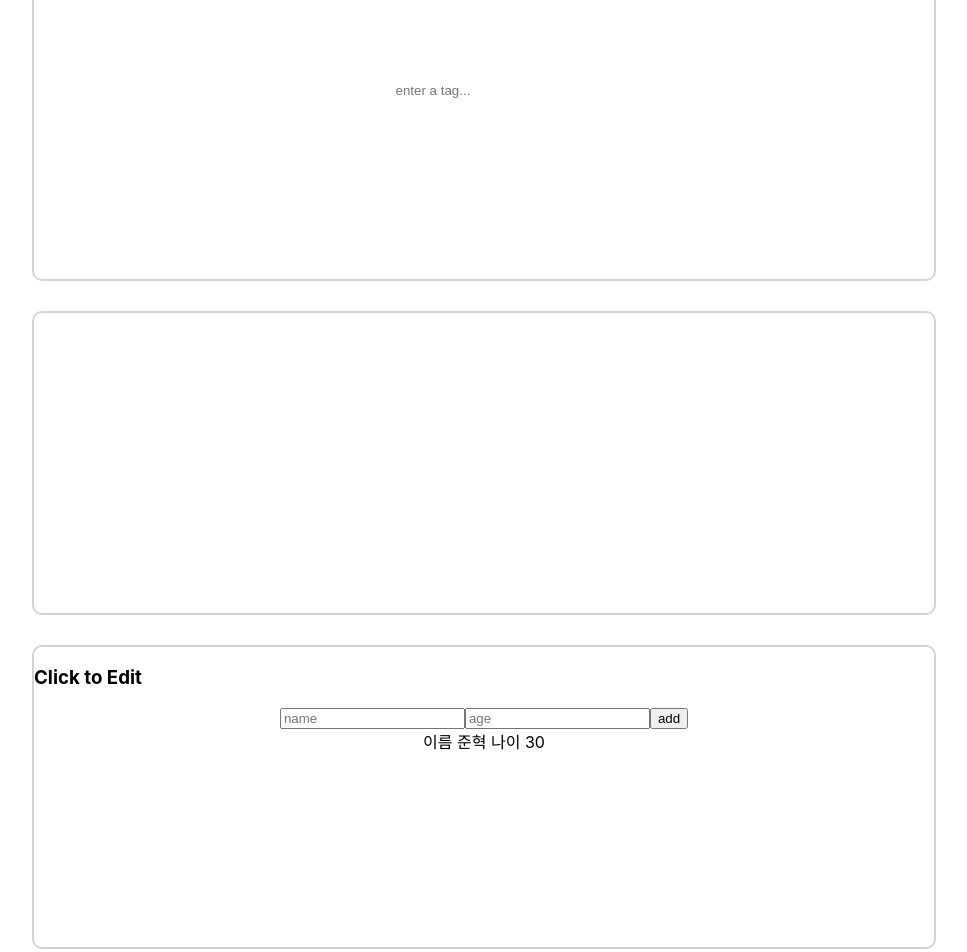
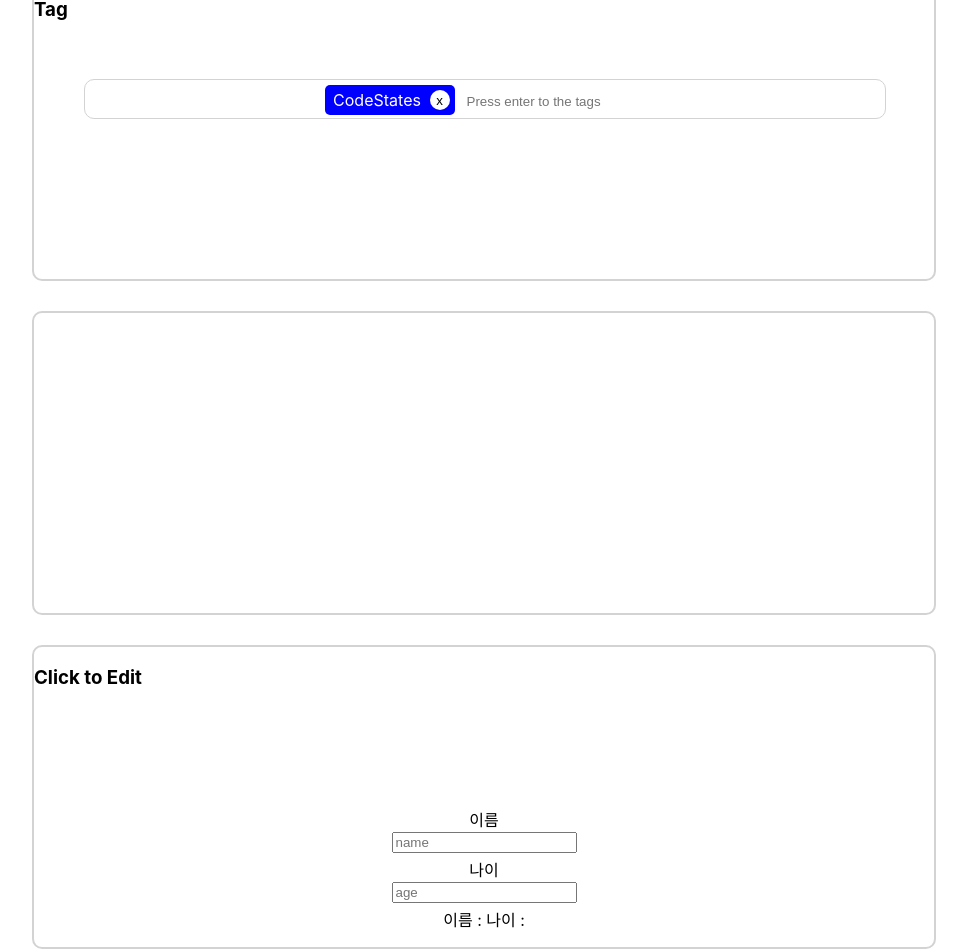
Before and after one commit to anshqhsh/Front-end-, a React (Create React App) app in the folder custom-component/: page / in a window 1280 px wide. Shown: the part 1055-2007 px from the top of the page, without its empty margins (156-1123 px from the left). Built offline with nearby package versions, Linux system fonts and the light colour scheme.

Commit message:
일단 완료 테그 테두리 , click to edit

```diff
--- a/custom-component/src/app.css
+++ b/custom-component/src/app.css
@@ -41,3 +41,8 @@
   background-color: blue;
   transition: 0.2s;
 }
+
+/* 아이디 값으로 active를 일단 줌 */
+#tagActive {
+  border: 1px solid red;
+}
--- a/custom-component/src/app.jsx
+++ b/custom-component/src/app.jsx
@@ -1,4 +1,5 @@
-import { Component, React, useState } from 'react';
+import React, { useState } from 'react';
+
 import './app.css';
 
 import Toggle from './component/toggle';
@@ -13,9 +14,10 @@ function App() {
   const [toggled, setToggled] = useState(false);
   const [opened, setOpened] = useState(false);
   const [active, setActive] = useState(types[0]);
-  const [tags, setTag] = useState([]);
-  const [clickName, setClickName] = useState('준혁');
-  const [clickAge, setClickAge] = useState('30');
+  const [tags, setTag] = useState([{ key: 1, text: 'CodeStates' }]);
+  const [activeTag, setActiveTag] = useState('');
+  const [clickName, setClickName] = useState('');
+  const [clickAge, setClickAge] = useState('');
 
   const addTag = text => {
     const tag = [...tags, { key: Date.now(), text: text }];
@@ -32,6 +34,10 @@ function App() {
   const print = (name, age) => {
     setClickName(name);
     setClickAge(age);
+  };
+
+  const tag = text => {
+    setActiveTag(text);
   };
 
   return (
@@ -91,13 +97,19 @@ function App() {
         <Tab tab={active} />
       </div>
       <div className="container" id="tag">
-        <Tag items={tags} addTag={addTag} deleteTag={deleteTag} />
+        <h3>Tag</h3>
+        <Tag
+          items={tags}
+          addTag={addTag}
+          deleteTag={deleteTag}
+          activeTag={activeTag}
+          tag={tag}
+        />
       </div>
       <div className="container" id="AutoComplete"></div>
-      <div className="container" id="AutoComplete">
+      <div className="container" id="cToe">
         <h3>Click to Edit</h3>
-        <ClickToEdit print={print} />
-        이름 {clickName} 나이 {clickAge}
+        <ClickToEdit print={print} name={clickName} age={clickAge} />
       </div>
     </div>
   );
--- a/custom-component/src/component/clickToEdit.jsx
+++ b/custom-component/src/component/clickToEdit.jsx
@@ -1,35 +1,87 @@
-import React from 'react';
+import React, { useRef, useEffect } from 'react';
 import styled from 'styled-components';
 
+const Divspace = styled.div`
+  position: absolute;
+`;
+
+const AgeContainer = styled.div`
+  position: absolute;
+  top: 150px;
+  left: 350px;
+  width: 200px;
+  height: 50px;
+  text-align: center;
+`;
+
+const NameContainer = styled.div`
+  position: absolute;
+  top: 100px;
+  left: 350px;
+  width: 200px;
+  height: 50px;
+  text-align: center;
+`;
+
+const EditDiv = styled.div`
+  position: absolute;
+  top: 200px;
+  left: 300px;
+  width: 300px;
+`;
+
 const ClickToEdit = props => {
-  const inputAgeRef = React.createRef(); // 돔요소의 요소를 받아옴
-  const inputNameRef = React.createRef();
-
-  const onSubmit = e => {
+  const useOutside = () => {
+    const ClickOutside = e => {
+      if (e.srcElement.id === 'cToe') {
         e.preventDefault(); // 새로고침 방지
         const name = inputAgeRef.current.value;
         const age = inputNameRef.current.value;
+        console.log(inputAgeRef);
         props.print(name, age);
+      }
     };
 
+    useEffect(() => {
+      document.addEventListener('mousedown', ClickOutside);
+      return () => {
+        document.removeEventListener('mousedown', ClickOutside);
+      };
+    });
+  };
+
+  const inputAgeRef = React.createRef(); // 돔요소의 요소를 받아옴
+  const inputNameRef = React.createRef();
+  const wrapperRef = useRef(null);
+
+  useOutside(wrapperRef);
+
   return (
-    <div>
-      <form className="addform" onSubmit={onSubmit}>
+    <Divspace id="space" ref={wrapperRef}>
+      <form className="addform">
+        <NameContainer>
+          <span>이름</span>
           <input
             ref={inputAgeRef}
             type="text"
             className="add"
             placeholder="name"
           />
+        </NameContainer>
+        <AgeContainer>
+          <span>나이</span>
           <input
             ref={inputNameRef}
             type="text"
             className="add"
             placeholder="age"
           />
-        <button>add</button>
+        </AgeContainer>
+        <EditDiv>
+          이름 : {props.name} 나이 : {props.age}
+        </EditDiv>
       </form>
-    </div>
+    </Divspace>
   );
 };
 
--- a/custom-component/src/component/tabs/first.jsx
+++ b/custom-component/src/component/tabs/first.jsx
@@ -3,6 +3,7 @@ import styled from 'styled-components';
 
 const Content = styled.div`
   text-align: center;
+  margin-top: 30px;
 `;
 const First = props => {
   return <Content>Tab menu ONE</Content>;
--- a/custom-component/src/component/tabs/second.jsx
+++ b/custom-component/src/component/tabs/second.jsx
@@ -3,6 +3,7 @@ import styled from 'styled-components';
 
 const Content = styled.div`
   text-align: center;
+  margin-top: 30px;
 `;
 
 const Second = props => {
--- a/custom-component/src/component/tabs/third.jsx
+++ b/custom-component/src/component/tabs/third.jsx
@@ -3,6 +3,7 @@ import styled from 'styled-components';
 
 const Content = styled.div`
   text-align: center;
+  margin-top: 30px;
 `;
 
 const Third = props => {
--- a/custom-component/src/component/tag.jsx
+++ b/custom-component/src/component/tag.jsx
@@ -1,18 +1,31 @@
-import { React } from 'react';
+import React, { useEffect } from 'react';
+
 import styled from 'styled-components';
 import TagsContent from './tagcontent';
 
 const Input = styled.input`
   border-style: none;
+  height: 28px;
+  margin: 5px;
+  :focus {
+    outline: none;
+  }
 `;
+
 const TagContainer = styled.div`
-  display: inline;
+  display: inline-block;
   position: absolute;
-  width: 500px;
-  height: 100px;
+  width: 800px;
+  height: 38px;
   top: 100px;
-  left: 200px;
+  left: 50px;
+  border: 1px solid lightgray;
+  border-radius: 10px;
   text-align: center;
+`;
+
+const TagItem = styled.span`
+  display: inline-block;
 `;
 
 const Tag = props => {
@@ -29,6 +42,7 @@ const Tag = props => {
 
   //Typing
   const changeHandler = e => {
+    console.log(e);
     typing = e.target.value;
   };
 
@@ -36,11 +50,32 @@ const Tag = props => {
   const handleEnterPress = e => {
     if (e.key === 'Enter') {
       addTag(typing); // app State를 업데이트
+      props.tag('');
+      e.target.value = '';
     }
   };
 
+  const useOutside = () => {
+    const ClickOutside = e => {
+      console.log(e.target.id);
+      if (e.target.id === 'inputTag') {
+        props.tag('tagActive');
+      } else {
+        props.tag('');
+      }
+    };
+    useEffect(() => {
+      document.addEventListener('mousedown', ClickOutside);
+      return () => {
+        document.removeEventListener('mousedown', ClickOutside);
+      };
+    });
+  };
+  useOutside();
+
   return (
-    <TagContainer className="tagcontainer">
+    <TagContainer id={props.activeTag}>
+      <TagItem>
         {props.items.map(items => {
           return (
             <TagsContent
@@ -50,9 +85,11 @@ const Tag = props => {
             />
           ); // 자식요소 반복시 유니크키 요청
         })}
+      </TagItem>
       <Input
+        id="inputTag"
         type="text"
-        placeholder="enter a tag..."
+        placeholder="Press enter to the tags"
         className="inputTag"
         onChange={changeHandler}
         onKeyUp={handleEnterPress}
--- a/custom-component/src/component/tagcontent.jsx
+++ b/custom-component/src/component/tagcontent.jsx
@@ -1,31 +1,41 @@
-import { React } from 'react';
+import React from 'react';
 import styled from 'styled-components';
 
 const ContentsSpan = styled.span`
-  width: 50px;
-  height: 20px;
+  display: inline-block;
+  width: 130px;
+  height: 30px;
   border-radius: 5px;
   border: none;
   background-color: blue;
   color: white;
+  margin: 5px;
 `;
 const XBtn = styled.button`
-  border: none;
+  float: right;
+  border: 0;
+  width: 20px;
+  height: 20px;
   cursor: pointer;
+  margin-top: 5px;
+  margin-right: 5px;
   border-radius: 50%;
   background: white;
 `;
+const TextSpan = styled.p`
+  display: inline-block;
+  margin: 5px;
+`;
+
 const TagsContent = props => {
   const deleteTag = () => {
     props.deleteTag(props.itemKey);
     console.log(props.itemKey);
   };
 
-  console.log('tagcontent');
-  console.log(props);
   return (
     <ContentsSpan className="tag">
-      {props.itemText}
+      <TextSpan>{props.itemText}</TextSpan>
       <XBtn className="deleteKey" onClick={deleteTag}>
         x
       </XBtn>
--- a/custom-component/src/component/toggle.jsx
+++ b/custom-component/src/component/toggle.jsx
@@ -3,7 +3,8 @@ import styled from 'styled-components';
 
 const SliderContainer = styled.div`
   position: absolute;
-  left: 50%;
+  left: 425px;
+  top: 30px;
 `;
 const Input = styled.input`
   position: relative;
@@ -60,11 +61,14 @@ const Circle = styled.div`
   cursor: pointer;
 `;
 const CheckToggleP = styled.p`
+  width: 200px;
   position: absolute;
   text-align: center;
+  left: 350px;
+  top: 80px;
 `;
 const Div = styled.div`
-  position: absolute;
+  position: relative;
   width: 100%;
   height: 100%;
 `;
@@ -79,7 +83,7 @@ const Toggle = ({ onChange, toggled }) => {
           <Circle />
         </label>
       </SliderContainer>
-      Toggle Switch {toggled ? 'on' : 'off'}
+      <CheckToggleP>Toggle Switch {toggled ? 'on' : 'off'}</CheckToggleP>
     </Div>
   );
 };
```
Also changed, not shown: custom-component/src/ssss.jsx (deleted, +0 -89 lines). Lines whose indentation alone changed are shown as unchanged.
